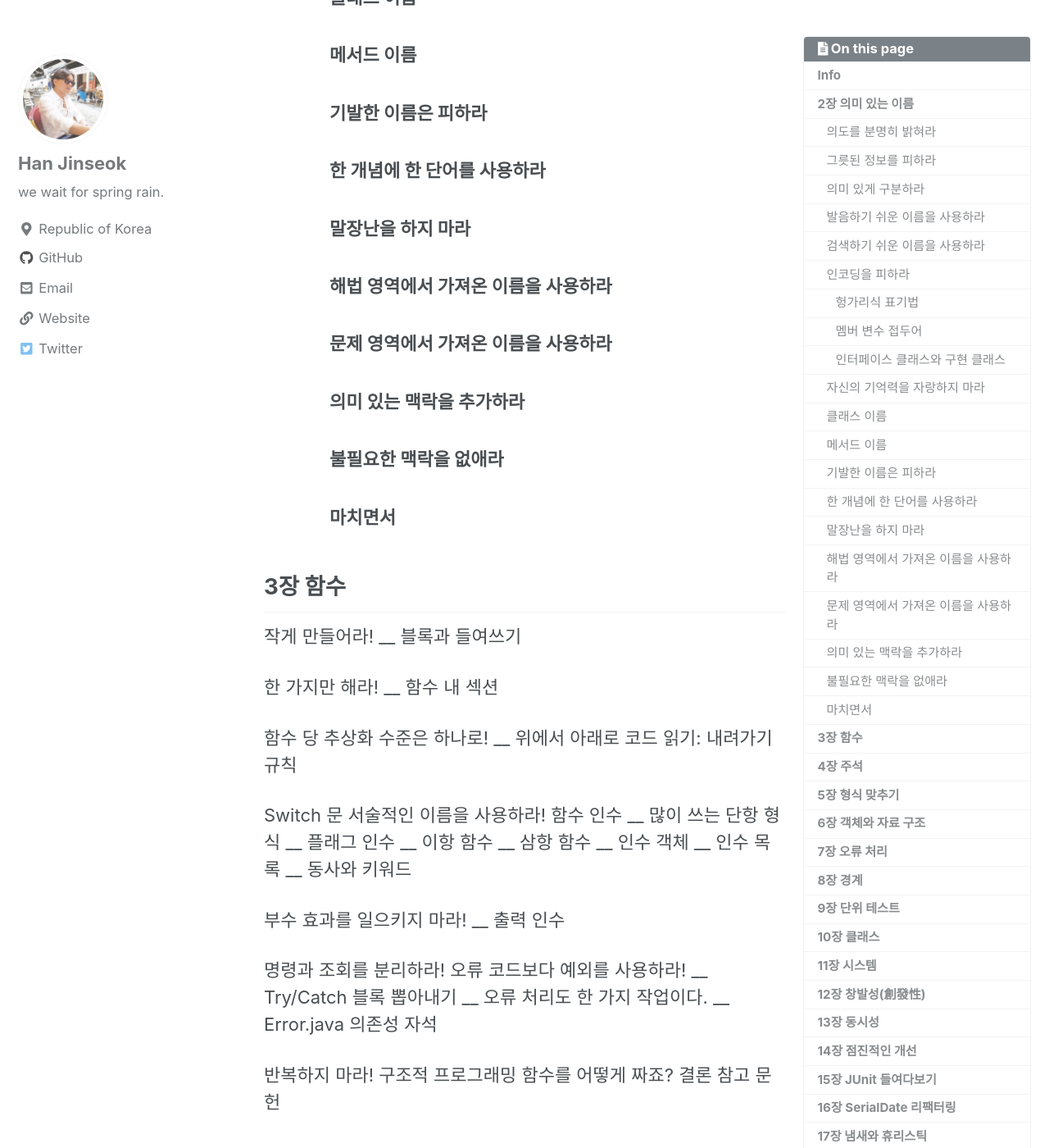
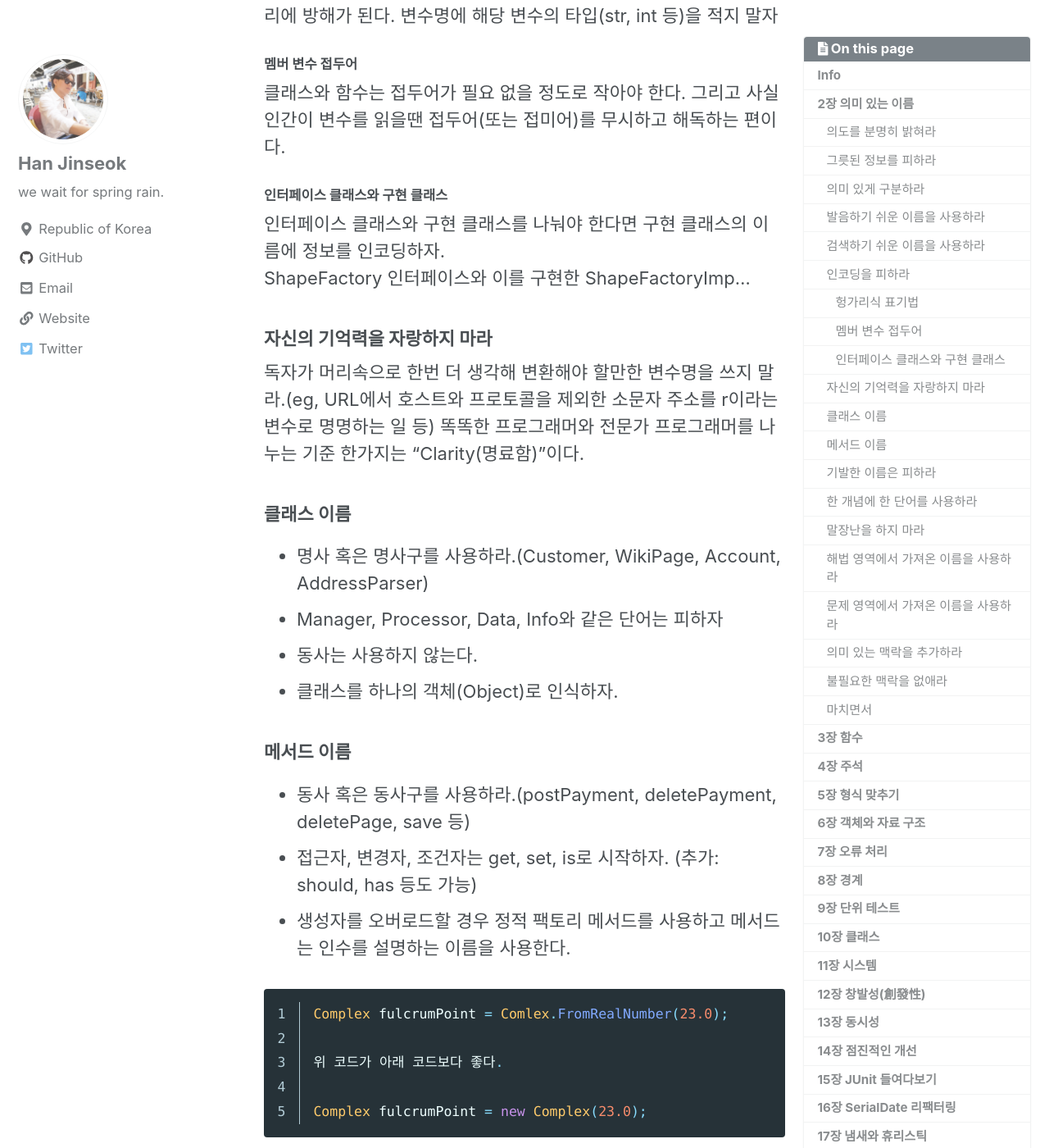
Before and after one commit to moregorenine/moregorenine.github.io, a Jekyll site: the page built from _posts/book/2019-02-18-clean-code-part2.md, in a window 1280 px wide and 1400 px high, scrolled down 3136 px. Shown: the whole window at 82% size. Built offline with Jekyll 4.4.1, drawn with Linux system fonts in a browser that asks for light colours; nearby versions of some CDN libraries; comment, search, counter and statistics services are not loaded; a style sheet for code colours, icons or effects is not loaded; some of the changed text lies outside the part shown.

Commit message:
Update 2019-02-18-clean-code-part2.md

```diff
--- a/_posts/book/2019-02-18-clean-code-part2.md
+++ b/_posts/book/2019-02-18-clean-code-part2.md
@@ -16,6 +16,7 @@ toc_sticky: true
 이런 좋은 문서를 공개해주신 팀에 감사드린다. <q>1장 코드가 존재하리라</q> 주제를 정리하면서 위의 스터디 결과물의 내용만큼 깔끔하게 정리할 수 있을 거란 생각은 들지 않았다. 이번 책은 위 링크의 내용과 함께 읽어 나갈 생각이다. 스터디 모임에 참석해 본 경험이 없지만, 글은 같은 내용일지라도 개인의 경험에 따라 다양하게 해석되고 받아들여지리라 생각한다. 그런 다양한 견해들을 접할 기회와 여건이 된다면 얼마나 좋을까?
 
 ## 2장 의미 있는 이름
+
 ### 의도를 분명히 밝혀라
 - 변수(혹은 함수나 클래스)의 존재 이유?, 수행 기능?, 사용 방법은? 따로 주석이 필요하다면 의도를 분명히 드러내지 못했다는 말이다.
 - 의미를 함축하거나 독자(코드를 읽는 사람)가 사전지식을 가지고 있다고 가정하지 말자.
@@ -30,10 +31,12 @@ public List<int[]> getFlaggedCells() {
     return flaggedCells;
 }
 {% endhighlight %}
+
 ### 그릇된 정보를 피하라
 - 중의적으로 해석될 수 있는 이름 지양하기.
 - 개발자에게는 특수한 의미를 가지는 단어(List 등)는 실제 컨테이너가 List가 아닌 이상 accountList라 명명하지 않는다. 차라리 accountGroup, bunchOfAccounts, accounts등으로 명명하자
 - 흡사한 이름은 사용하지 않도록 주의한다. XYZControllerForEfficientHandlingOfStrings, XYZControllerForEfficientStorageOfStringsfksms라는 이름을 사용한다면? 차이를 알아챘는가?
+
 ### 의미 있게 구분하라
 - 연속된 숫자를 덧붙이거나 불용어를 추가하는 방식은 지양 (a1, a2, …), 아무런 정보를 제공하지 못하는, 저자의 의도가 전혀 드러나지 않는 명명이다.
 - 클래스 이름에 Info, Data와 같은 불용어를 붙이지 말자. 정확한 개념 구분이 되지 않음
@@ -43,20 +46,71 @@ public List<int[]> getFlaggedCells() {
   - getActiveAccount() VS getActiveAccounts() VS getActiveAccountInfo() (이들이 혼재할 경우 서로의 역할을 정확히 구분하기 어렵다.)
   - money VS moneyAmount
   - message VS theMessage
+
 ### 발음하기 쉬운 이름을 사용하라
 - 동료간 코드의 Object를 지칭하여 의사소통을 할 경우를 떠올려라.
   - "홍길동님, 이 레코드 좀 보세요. 'Generation Timestamp'값이 내일 날짜입니다.! 어떻게 이렇죠?"
+
 ### 검색하기 쉬운 이름을 사용하라
+- 상수는 static final과 같이 정의해 쓰자.
+- 변수 이름의 길이는 변수의 범위에 비례해서 길어진다.
+- IDE 검색 고려
+
 ### 인코딩을 피하라
+
 #### 헝가리식 표기법
+예전 C언어 개발시 개발속도를 단축해주는 유용한 수단이였다 하지만 객체는 강한 타입이며 IDE는 비약적으로 발전해 오히려 해독과 리팩토리에 방해가 된다.
+변수명에 해당 변수의 타입(str, int 등)을 적지 말자
+
 #### 멤버 변수 접두어
+클래스와 함수는 접두어가 필요 없을 정도로 작아야 한다. 그리고 사실 인간이 변수를 읽을땐 접두어(또는 접미어)를 무시하고 해독하는 편이다.
+
 #### 인터페이스 클래스와 구현 클래스
+인터페이스 클래스와 구현 클래스를 나눠야 한다면 구현 클래스의 이름에 정보를 인코딩하자.
+ShapeFactory 인터페이스와 이를 구현한 ShapeFactoryImp...
+
 ### 자신의 기억력을 자랑하지 마라
+독자가 머리속으로 한번 더 생각해 변환해야 할만한 변수명을 쓰지 말라.(eg, URL에서 호스트와 프로토콜을 제외한 소문자 주소를 r이라는 변수로 명명하는 일 등)
+똑똑한 프로그래머와 전문가 프로그래머를 나누는 기준 한가지는 "Clarity(명료함)"이다.
+
 ### 클래스 이름
+- 명사 혹은 명사구를 사용하라.(Customer, WikiPage, Account, AddressParser)
+- Manager, Processor, Data, Info와 같은 단어는 피하자
+- 동사는 사용하지 않는다.
+- 클래스를 하나의 객체(Object)로 인식하자.
+
 ### 메서드 이름
+- 동사 혹은 동사구를 사용하라.(postPayment, deletePayment, deletePage, save 등)
+- 접근자, 변경자, 조건자는 get, set, is로 시작하자. (추가: should, has 등도 가능)
+- 생성자를 오버로드할 경우 정적 팩토리 메서드를 사용하고 메서드는 인수를 설명하는 이름을 사용한다.
+{% highlight java linenos %}
+Complex fulcrumPoint = Comlex.FromRealNumber(23.0);
+
+위 코드가 아래 코드보다 좋다.
+
+Complex fulcrumPoint = new Complex(23.0);
+{% endhighlight %}
+
+- 생성자 사용을 제한하려면 해당 생성자를 private으로 선언한다.
+
 ### 기발한 이름은 피하라
+- 특정 문화에서만 사용되는 재미있는 이름보다 의도를 분명히 표현하는 이름을 사용하라
+  - HolyHandGrenade → DeleteItems
+  - whack() → kill()
+
 ### 한 개념에 한 단어를 사용하라
+- 추상적인 개념 하나에 단어 하나를 사용하자.
+  - 똑같은 메서드를 클래스마다 fetch, retrieve, get으로 제각각 부르면 혼란스럽다.
+  - 마찬가지로 controller, manager, driver를 섞어 쓰면 혼란스럽다.
+- 일관성 있는 어휘를 사용하자.
+
 ### 말장난을 하지 마라
+한 단어를 두 가지 목적으로 사용하지 말자. 아래와 같은 경우에는 아래 메서드명을 append 혹은 insert로 바꾸는게 옳겠다.
+{% highlight java linenos %}
+public static String add(String message, String messageToAppend)
+public List<Element> add(Element element)
+{% endhighlight %}
+
 ### 해법 영역에서 가져온 이름을 사용하라
 ### 문제 영역에서 가져온 이름을 사용하라
 ### 의미 있는 맥락을 추가하라
```
